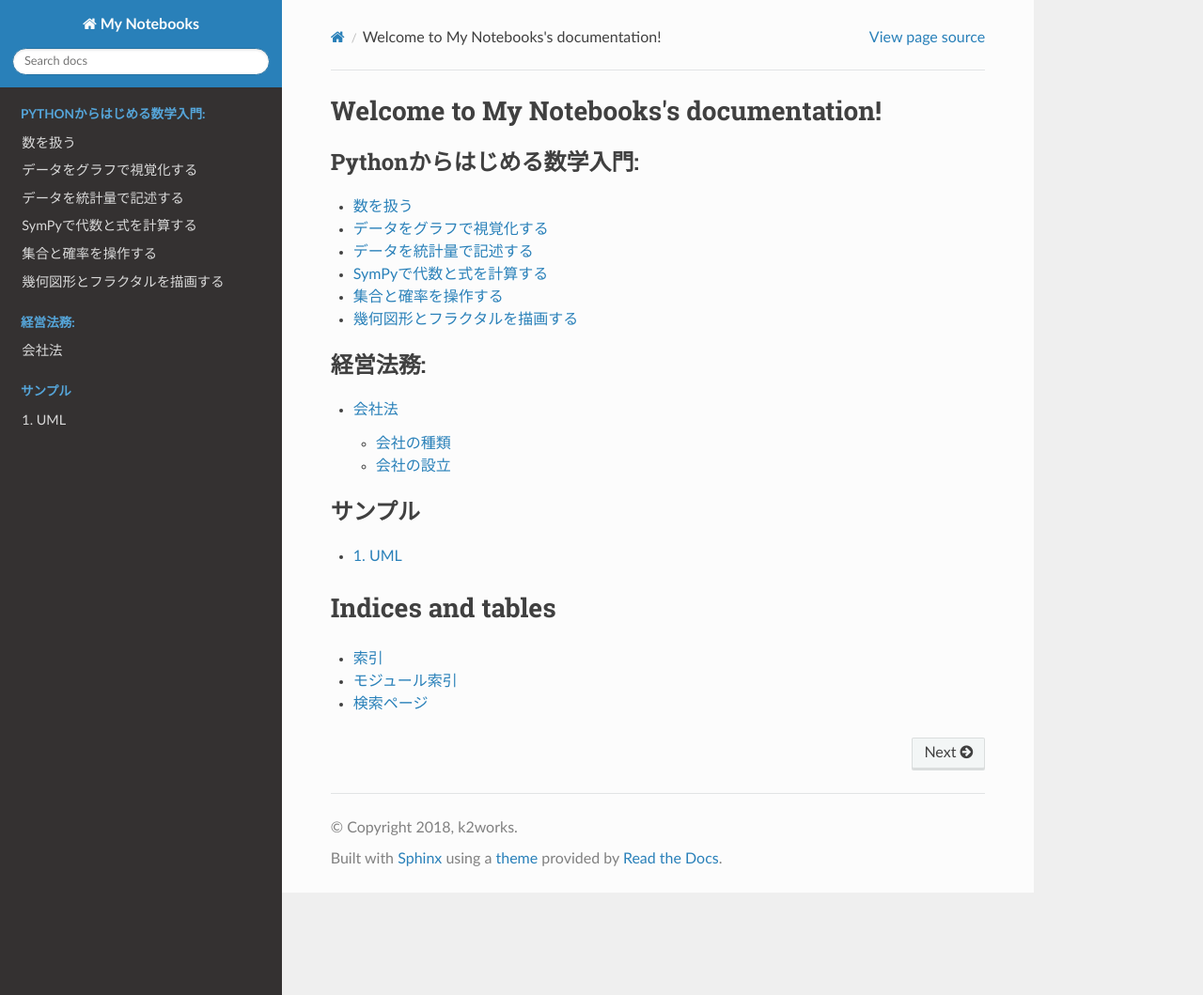
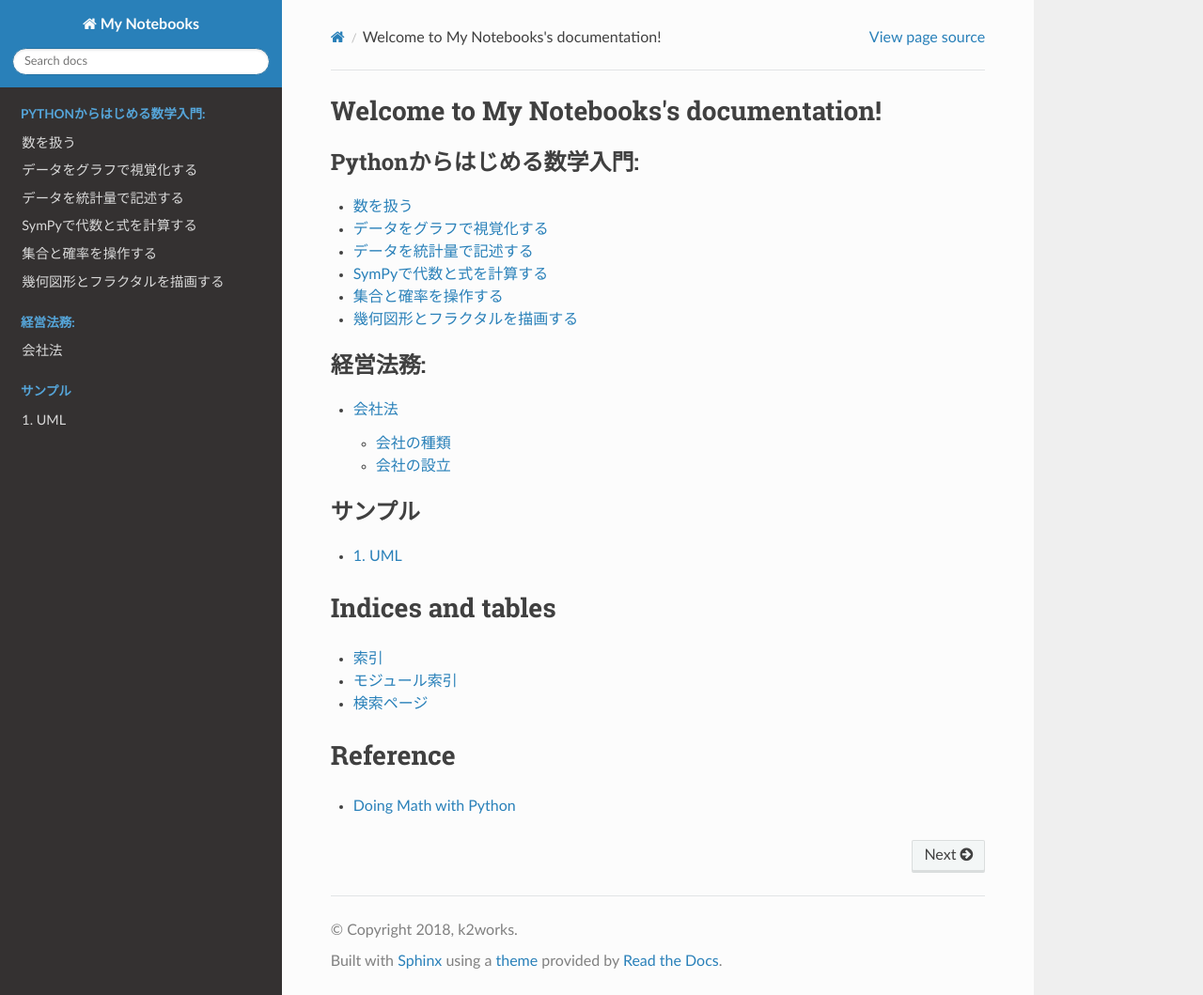
Before and after one commit to k2works/my_notebooks, a Sphinx documentation site: the page built from source/index.rst, in a window 1280 px wide and 1059 px high. Shown: the whole window at 94% size. Built offline with Sphinx 7.4.7 and the Read the Docs theme 2.0.0, drawn with Linux system fonts in a browser that asks for light colours.

```diff
--- a/source/index.rst
+++ b/source/index.rst
@@ -37,3 +37,8 @@
 * :ref:`genindex`
 * :ref:`modindex`
 * :ref:`search`
+
+Reference
+==================
+
+* `Doing Math with Python <https://github.com/doingmathwithpython/code>`_
```
Also changed, not shown: source/business_related_legal/corporation_law/chap1_2.ipynb, source/study_for_math/06.ipynb.
